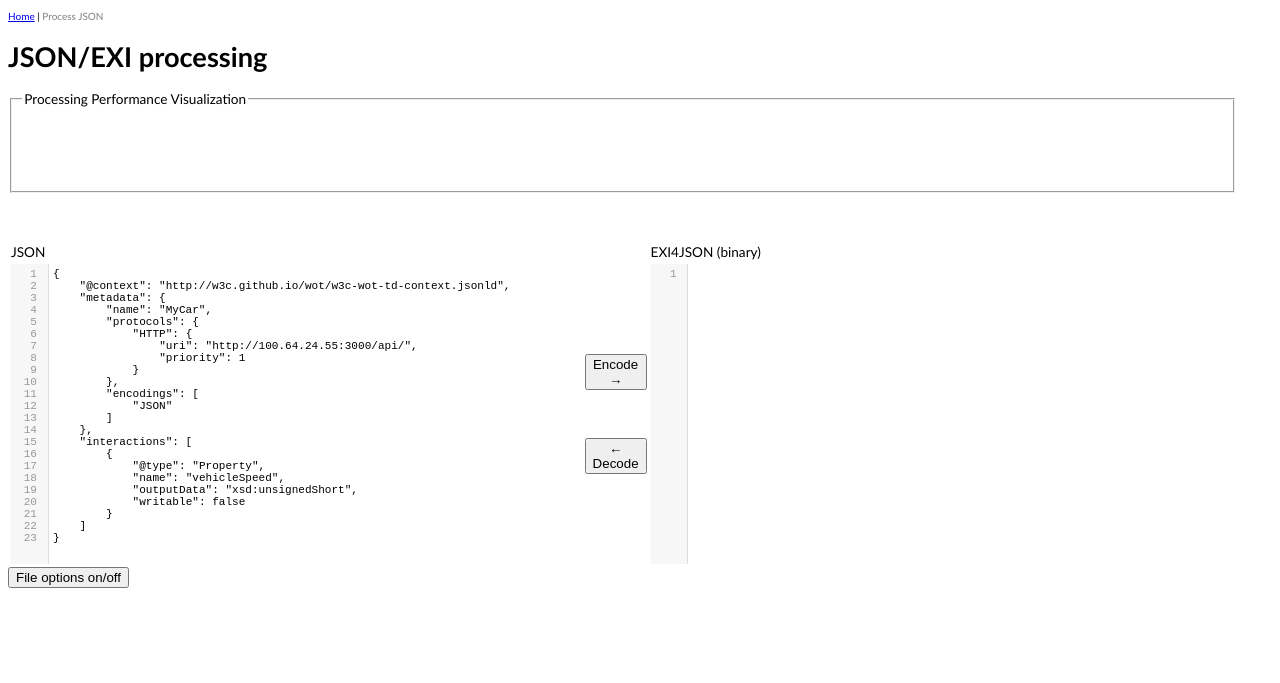
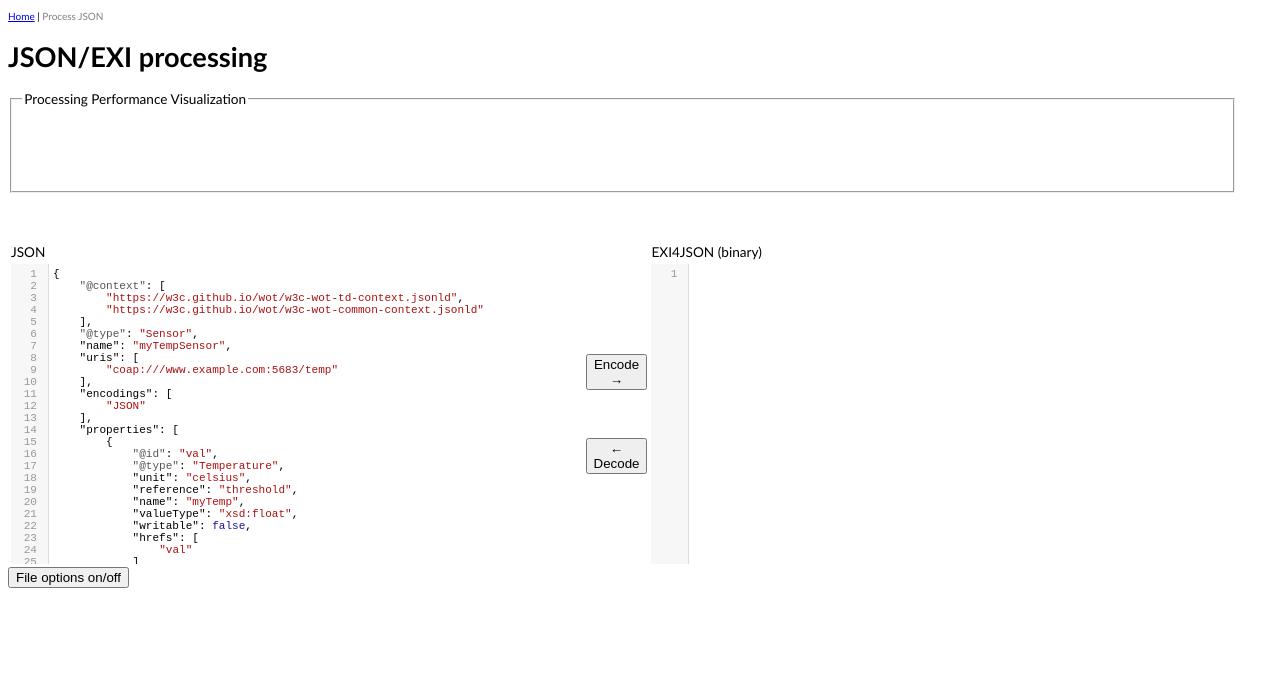
Before and after one commit to EXIficient/exificient.js, a plain HTML site: page demo/processJSON.html in a window 1280 px wide. Drawn offline with nearby package versions, Linux system fonts and the light colour scheme.

Commit message:
change sample file and json-ld layout

```diff
--- a/demo/processJSON.html
+++ b/demo/processJSON.html
@@ -10,7 +10,8 @@
 <!-- CodeMirror - normal stuff -->
 <link rel="stylesheet" href="https://cdnjs.cloudflare.com/ajax/libs/codemirror/5.5.0/codemirror.min.css">
 <script type="text/javascript" src="https://cdnjs.cloudflare.com/ajax/libs/codemirror/5.5.0/codemirror.min.js"></script>
-<script type="text/javascript" src="https://cdnjs.cloudflare.com/ajax/libs/codemirror/5.5.0/mode/xml/xml.min.js"></script>
+<script type="text/javascript" src="https://cdnjs.cloudflare.com/ajax/libs/codemirror/5.5.0/mode/javascript/javascript.min.js"></script>
+
 
 <!-- CodeMirror - foldable -->
 <link rel="stylesheet" href="https://cdnjs.cloudflare.com/ajax/libs/codemirror/5.5.0/addon/fold/foldgutter.min.css" />
@@ -238,7 +239,8 @@ function readEXI4JSONFile() {
 <fieldset id="sharedStringsFieldset" style="width:95%;">
 <legend>SharedStrings (a.k.a. shared vocabulary). Note: delete/update if needed</legend>
 <textarea id="sharedStrings" rows="3" style="width:100%" >
-"@context","@id","@value","@type","xsd:string","xsd:boolean","xsd:unsignedShort","xsd:unsignedByte", "xsd:float","http://w3c.github.io/wot/w3c-wot-td-context.jsonld","metadata","name","protocols","uri","priority","encodings","interactions","outputData","inputData","writable","Property","Action","Event","CoAP","HTTP","JSON","EXI", "WS"</textarea>
+"@context", "@id", "@type", "@value", "Brightness", "Car", "CoAP", "DecreaseColor", "Distance", "Door", "EXI", "EXI4JSON", "Fan", "HTTP", "IncreaseColor", "JSON", "Lamp", "Lighting", "Off", "On", "OnOff", "PowerConsumption", "RGBColor", "RGBColorBlue", "RGBColorGreen", "RGBColorRed", "Speed", "Start", "Stop", "Switch", "Temperature", "Thing", "Toggle", "TrafficLight", "WS", "actions", "associations", "celsius", "dogont", "encodings", "events", "hrefs", "http://w3c.github.io/wot/w3c-wot-td-context.jsonld", "https://w3c.github.io/wot/w3c-wot-common-context.jsonld", "inch", "inputData", "interactions", "joule", "kelvin", "kmh", "kwh", "lgdo", "m", "max", "mile", "min", "mm", "mph", "name", "outputData", "properties", "protocols", "qu", "reference", "schema", "security", "unit", "uris", "valueType", "writable", "xsd:boolean", "xsd:byte", "xsd:float", "xsd:int", "xsd:short", "xsd:string", "xsd:unsignedByte", "xsd:unsignedInt", "xsd:unsignedShort"
+</textarea>
 </fieldset>
 <fieldset id="performanceFieldset" style="width:95%;">
 <legend>Performance: number of runs</legend>
@@ -279,25 +281,58 @@ if (gup('PerformanceRuns', null) > 1) {
 			<!-- readonly="readonly"  -->
 			<!-- JSON-LD thing description example -->
 			<textarea id="codeJSON" name="codeJSON">{
-	"@context": "http://w3c.github.io/wot/w3c-wot-td-context.jsonld",
-	"metadata": {
-		"name": "MyCar",
-		"protocols": {
-			"HTTP": {
-				"uri": "http://100.64.24.55:3000/api/",
-				"priority": 1
-			}
+	"@context": [
+		"https://w3c.github.io/wot/w3c-wot-td-context.jsonld",
+		"https://w3c.github.io/wot/w3c-wot-common-context.jsonld"
+	],
+	"@type": "Sensor",
+	"name": "myTempSensor",
+	"uris": [
+		"coap:///www.example.com:5683/temp"
+	],
+	"encodings": [
+		"JSON"
+	],
+	"properties": [
+		{
+			"@id": "val",
+			"@type": "Temperature",
+			"unit": "celsius",
+			"reference": "threshold",
+			"name": "myTemp",
+			"valueType": "xsd:float",
+			"writable": false,
+			"hrefs": [
+				"val"
+			]
 		},
-		"encodings": [
-			"JSON"
-		]
-	},
-	"interactions": [
 		{
-			"@type": "Property",
-			"name": "vehicleSpeed",
-			"outputData": "xsd:unsignedShort",
-			"writable": false
+			"@id": "threshold",
+			"@type": "Temperature",
+			"unit": "celsius",
+			"name": "myThreshold",
+			"valueType": "xsd:float",
+			"writable": true,
+			"hrefs": [
+				"threshold"
+			]
+		}
+	],
+	"events": [
+		{
+			"valueType": "xsd:float",
+			"name": "myChange",
+			"property": "temp",
+			"hrefs": [
+				"val/changed"
+			]
+		},
+		{
+			"valueType": "xsd:float",
+			"name": "myWarning",
+			"hrefs": [
+				"val/high"
+			]
 		}
 	]
 }</textarea>
@@ -346,7 +381,7 @@ switchOptionsOnOff();
  <script  type="text/javascript">
 //<![CDATA[
 	var editorJSON = CodeMirror.fromTextArea(document.getElementById("codeJSON"), {
-	  mode: "application/json",
+	  mode: "application/ld+json",
 	  styleActiveLine: true,
 	  foldGutter: true,
 	  gutters: ["CodeMirror-linenumbers", "CodeMirror-foldgutter"],
```
